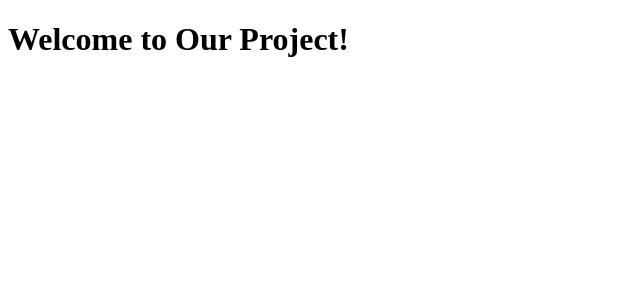
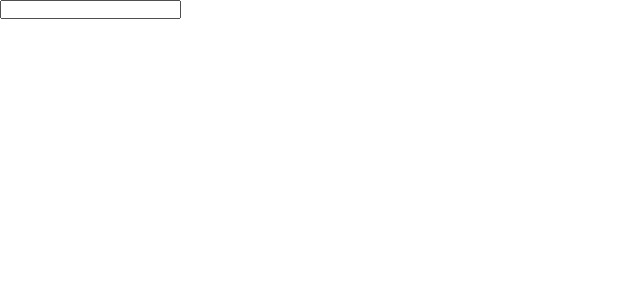
Before and after one commit to kottuzik/react-final-project, a React (Create React App) app: page / in a window 1280 px wide. Shown: the top 300 px of the page, without its empty margins (0-640 px from the left). Built offline with nearby package versions, Linux system fonts and the light colour scheme.

Commit message:
added redux and utils

```diff
--- a/package.json
+++ b/package.json
@@ -6,9 +6,12 @@
     "@testing-library/jest-dom": "^4.2.4",
     "@testing-library/react": "^9.4.1",
     "@testing-library/user-event": "^7.2.1",
+    "axios": "^0.19.2",
     "react": "^16.13.0",
     "react-dom": "^16.13.0",
-    "react-scripts": "3.4.0"
+    "react-redux": "^7.2.0",
+    "react-scripts": "3.4.0",
+    "redux": "^4.0.5"
   },
   "scripts": {
     "start": "react-scripts start",
--- a/src/App.js
+++ b/src/App.js
@@ -1,8 +1,12 @@
 import React from 'react';
+import { useSelector } from 'react-redux';
+import SearchField from './components/searchField/SearchField';
 
 const App = () => {
+  let data = useSelector(state => state.users)
+  console.log(data)
   return (
-    <h1>Welcome to Our Project!</h1>
+    <SearchField />
   )
 }
 
--- /dev/null
+++ b/src/components/searchField/SearchField.jsx
@@ -0,0 +1,15 @@
+import React, { useState } from 'react';
+
+const SearchField = () => {
+    const [search, setSearch] = useState("")
+
+    return(
+        <div className="search-field">
+            <input type="text" id="search" />
+            <label htmlFor="search"></label>
+        </div>
+    )
+}
+
+
+export default SearchField;
--- /dev/null
+++ b/src/css/index.css
@@ -0,0 +1,7 @@
+* {
+  margin: 0px;
+  padding: 0px;
+  -webkit-box-sizing: border-box;
+          box-sizing: border-box;
+}
+/*# sourceMappingURL=index.css.map */
--- a/src/css/index.scss
+++ b/src/css/index.scss
@@ -1,3 +1,6 @@
 // Here all the common colors and mixing
-
+*{
+    margin: 0px; padding: 0px; box-sizing: border-box;
+}
 // Here below bring all the components css
+@import '../components/searchField/search-field';
--- a/src/index.js
+++ b/src/index.js
@@ -3,7 +3,20 @@ import ReactDOM from 'react-dom';
 import App from './App';
 import * as serviceWorker from './serviceWorker';
 
-ReactDOM.render(<App />, document.getElementById('root'));
+// Redux
+import { Provider } from 'react-redux';
+import { createStore } from 'redux'
+
+import { main } from './redux/main';
+import './css/index.css';
+
+const store = createStore(main)
+
+ReactDOM.render(
+    <Provider store={store}>
+        <App />
+    </Provider>
+    , document.getElementById('root'));
 
 // If you want your app to work offline and load faster, you can change
 // unregister() to register() below. Note this comes with some pitfalls.
--- /dev/null
+++ b/src/redux/main.js
@@ -0,0 +1,7 @@
+import { combineReducers } from 'redux'
+
+import { usersReducer } from './usersReducer'
+
+export const main = combineReducers({
+    users: usersReducer
+})
--- /dev/null
+++ b/src/redux/usersReducer.js
@@ -0,0 +1,11 @@
+import { getUsers } from '../utils';
+
+export const usersReducer = (state = [], action) => {
+    switch (action.type){
+        case "CHG":
+            state = action.payload;
+            return state;
+        default:
+            return state;
+    }
+}
--- /dev/null
+++ b/src/utils.js
@@ -0,0 +1,6 @@
+import axios from 'axios';
+
+export const getUsers = async () => {
+    let resp = await axios.get('https://jsonplaceholder.typicode.com/users')
+    return resp.data;
+}
```
Also changed, not shown: src/components/searchField/_search-field.scss (added), 2 other files (tests, documents, lock files or other folders).
